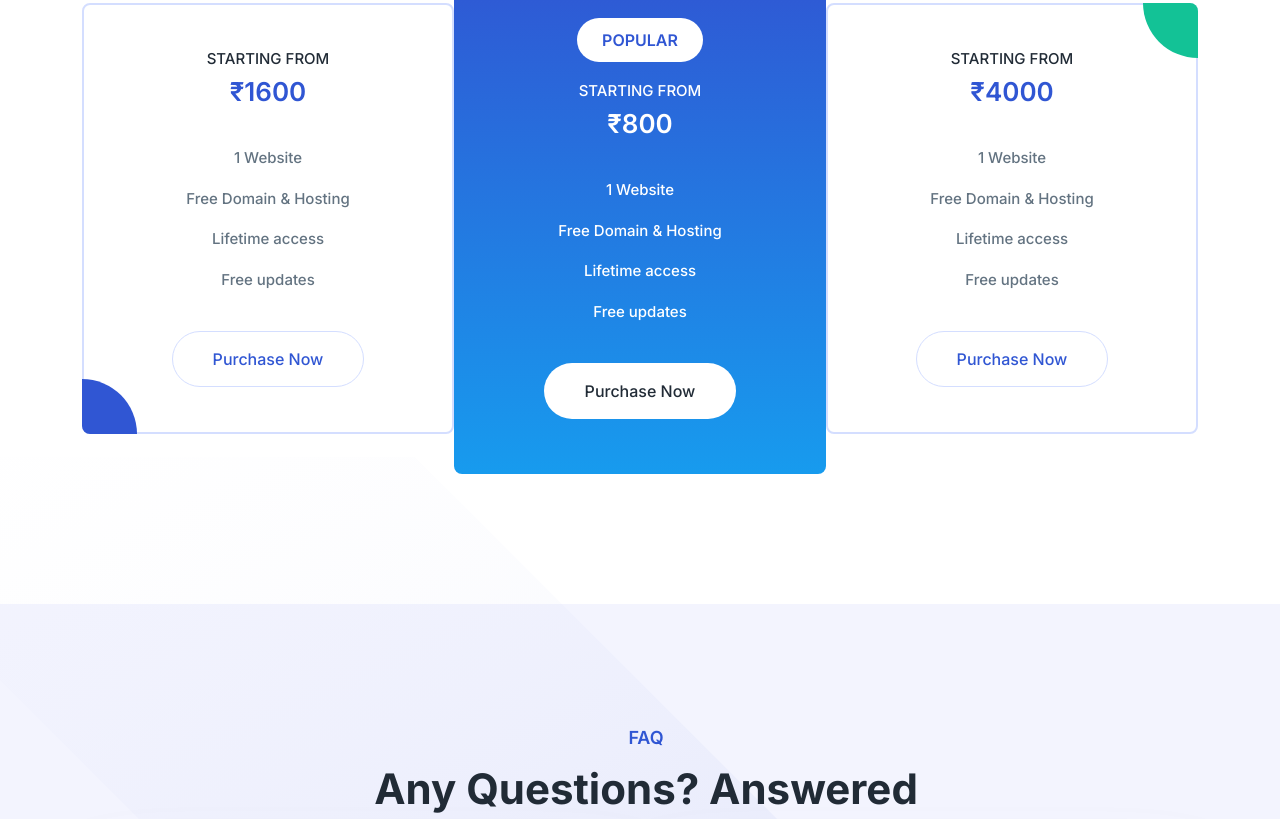
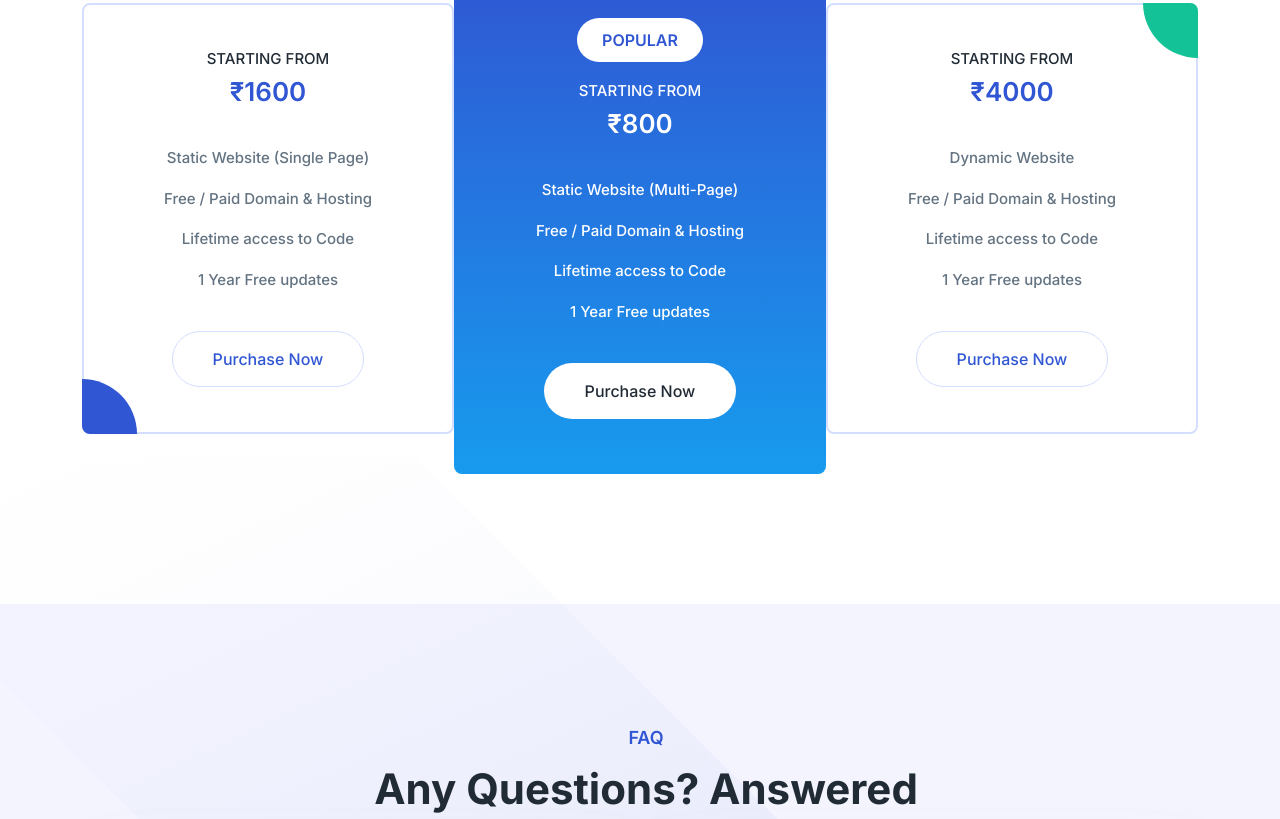
Before and after one commit to sunitkumarpanda/TechTideInnovations, a plain HTML site: page index.html in a window 1280 px wide. Shown: the part 2949-3768 px from the top of the page. Drawn offline with Linux system fonts and the light colour scheme.

Commit message:
Update index.html

```diff
--- a/index.html
+++ b/index.html
@@ -358,10 +358,10 @@
               </div>
               <div class="ud-pricing-body">
                 <ul>
-                  <li>1 Website</li>
-                  <li>Free Domain & Hosting</li>
-                  <li>Lifetime access</li>
-                  <li>Free updates</li>
+                  <li>Static Website (Single Page)</li>
+                  <li>Free / Paid Domain & Hosting</li>
+                  <li>Lifetime access to Code</li>
+                  <li>1 Year Free updates</li>
                 </ul>
               </div>
               <div class="ud-pricing-footer">
@@ -383,10 +383,10 @@
               </div>
               <div class="ud-pricing-body">
                 <ul>
-                  <li>1 Website</li>
-                  <li>Free Domain & Hosting</li>
-                  <li>Lifetime access</li>
-                  <li>Free updates</li>
+                  <li>Static Website (Multi-Page)</li>
+                  <li>Free / Paid Domain & Hosting</li>
+                  <li>Lifetime access to Code</li>
+                  <li>1 Year Free updates</li>
                 </ul>
               </div>
               <div class="ud-pricing-footer">
@@ -407,10 +407,10 @@
               </div>
               <div class="ud-pricing-body">
                 <ul>
-                  <li>1 Website</li>
-                  <li>Free Domain & Hosting</li>
-                  <li>Lifetime access</li>
-                  <li>Free updates</li>
+                  <li>Dynamic Website</li>
+                  <li>Free / Paid Domain & Hosting</li>
+                  <li>Lifetime access to Code</li>
+                  <li>1 Year Free updates</li>
                 </ul>
               </div>
               <div class="ud-pricing-footer">
@@ -762,9 +762,9 @@
               </div>
               <div class="ud-team-info">
                 <h5>Sunit Kumar Panda</h5>
+                <h6>Founder & CEO</h6>
                 <h6>UI/UX Designer & Developer</h6>
                 <!-- <h6>Chief Executive Officer</h6> -->
-<!--                  <h6>Founder / CEO</h6> -->
               </div>
               <ul class="ud-team-socials">
                 <li>
@@ -805,9 +805,9 @@
               </div>
               <div class="ud-team-info">
                 <h5>Subhankar Pahi</h5>
-                <h6>UI/UX Designer & Developer</h6>
+                <h6>Co-founder & COO</h6>
+                <h6>Developer</h6>
                 <!-- <h6>Chief Operating Officer</h6> -->
-<!--                  <h6>Co-founder / COO</h6> -->
               </div>
               <ul class="ud-team-socials">
                 <li>
@@ -848,23 +848,23 @@
               </div>
               <div class="ud-team-info">
                 <h5>Rajkishore Behera</h5>
+                <h6>Co-founder & CTO</h6>
                 <h6>UI/UX Designer & Developer</h6>
                 <!-- <h6>Chief Technology Officer</h6> -->
-<!--                 <h6>Co-founder / CTO</h6> -->
               </div>
               <ul class="ud-team-socials">
                 <li>
-                  <a href="https://www.facebook.com/profile.php?id=100072577843354&amp;mibextid=ZbWKwL">
+                  <a href="#">
                     <i class="lni lni-facebook-filled"></i>
                   </a>
                 </li>
                 <li>
-                  <a href=" https://x.com/Prabhudatt41341?t=0YgQfQp4JD7d6z8aAMq47A&s=08">
+                  <a href="#">
                     <i class="lni lni-twitter-filled"></i>
                   </a>
                 </li>
                 <li>
-                  <a href="https://WWW.instagram.com/_.thenameisprabhu._?igsh=YzVkOTdmMw==">
+                  <a href="#">
                     <i class="lni lni-instagram-filled"></i>
                   </a>
                 </li>
```
